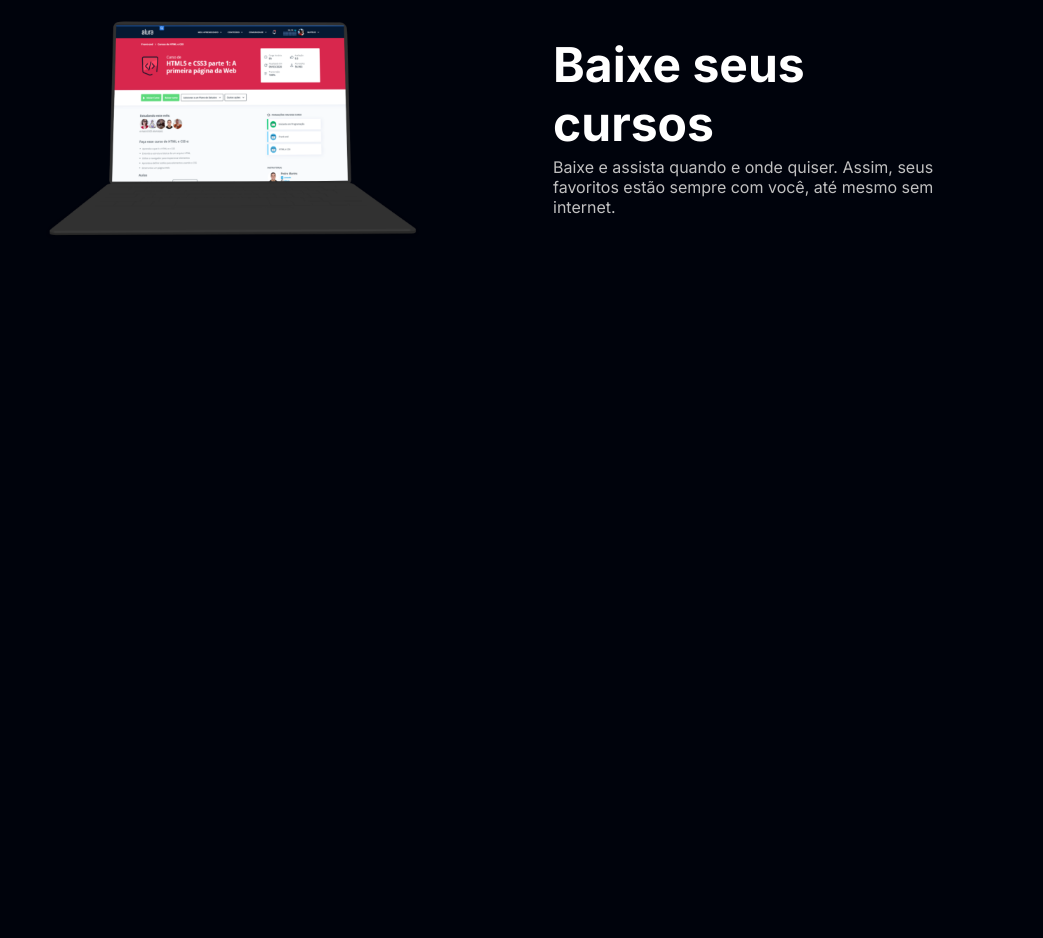
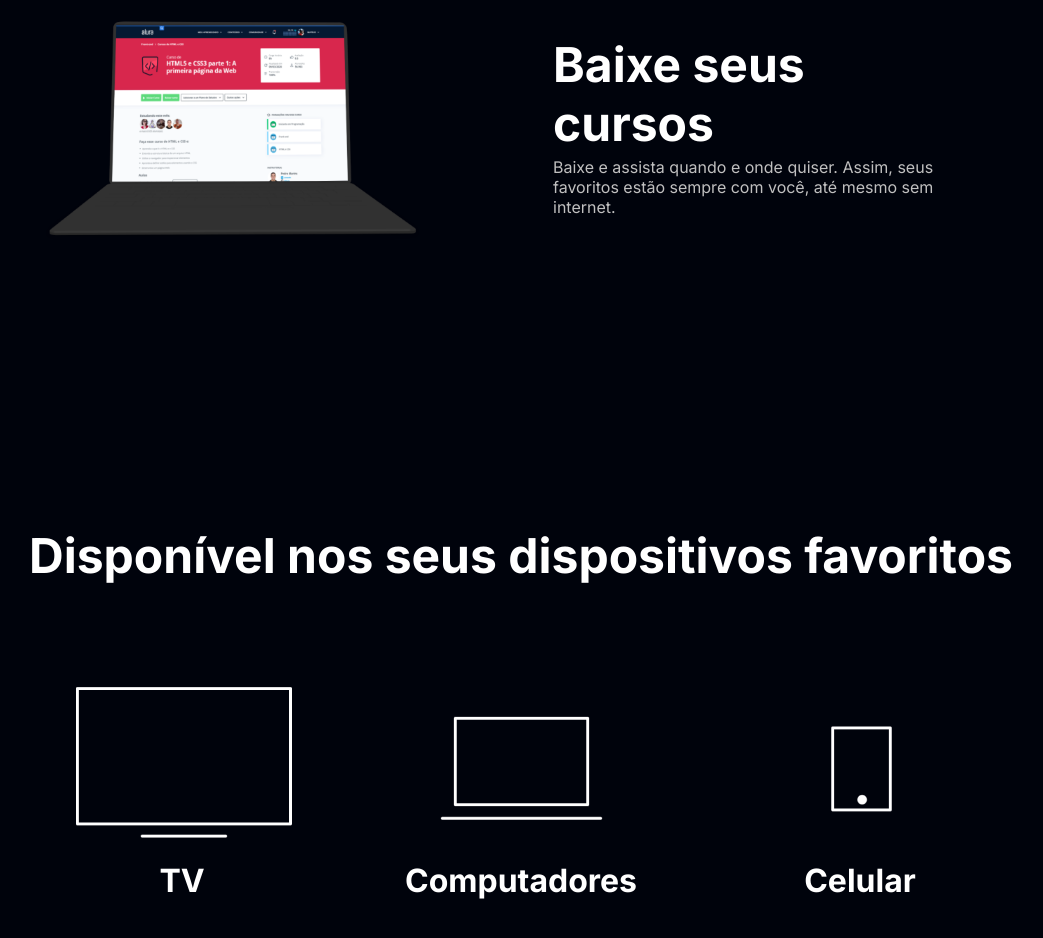
Before and after one commit to arthurcezars/AluraPlus, a plain HTML site: page index.html in a window 1280 px wide. Shown: the part 2674-3612 px from the top of the page, without its empty margins (119-1162 px from the left). Before the commit the page ends 3200 px from the top, so only its background shows below. Drawn offline with Linux system fonts and the light colour scheme.

Commit message:
Adicionado sessão de dispositivos

```diff
--- a/assets/styles/style.css
+++ b/assets/styles/style.css
@@ -94,3 +94,24 @@ body {
 .container__descricao{
   padding: 2em;
 }
+
+.dispositivos {
+  text-align: center;
+}
+
+.dispositivos__titulo {
+  font-size: 48px;
+  color: var(--branco-principal);
+}
+
+.dispositivos__lista {
+  display: flex;
+  justify-content: center;
+  list-style-type: none;
+  margin: 5em 0;
+}
+
+.lista__item {
+  font-size: 32px;
+  color: var(--branco-principal);
+}
--- a/index.html
+++ b/index.html
@@ -45,6 +45,23 @@
       <p class="descricao__texto">Baixe e assista quando e onde quiser. Assim, seus favoritos estão sempre com você, até mesmo sem internet.</p>
     </div>
   </section>
+  <section class="dispositivos">
+    <h2 class="dispositivos__titulo">Disponível nos seus dispositivos favoritos</h2>
+    <ul class="dispositivos__lista">
+      <li>
+        <img src="./assets/img/tv.png" alt="ícone de televisão">
+        <h3 class="lista__item">TV</h3>
+      </li>
+      <li>
+        <img src="./assets/img/computador.png" alt="ícone de computador">
+        <h3 class="lista__item">Computadores</h3>
+      </li>
+      <li>
+        <img src="./assets/img/celular.png" alt="ícone de celular">
+        <h3 class="lista__item">Celular</h3>
+      </li>
+    </ul>
+  </section>
 </body>
 
 </html>
```
